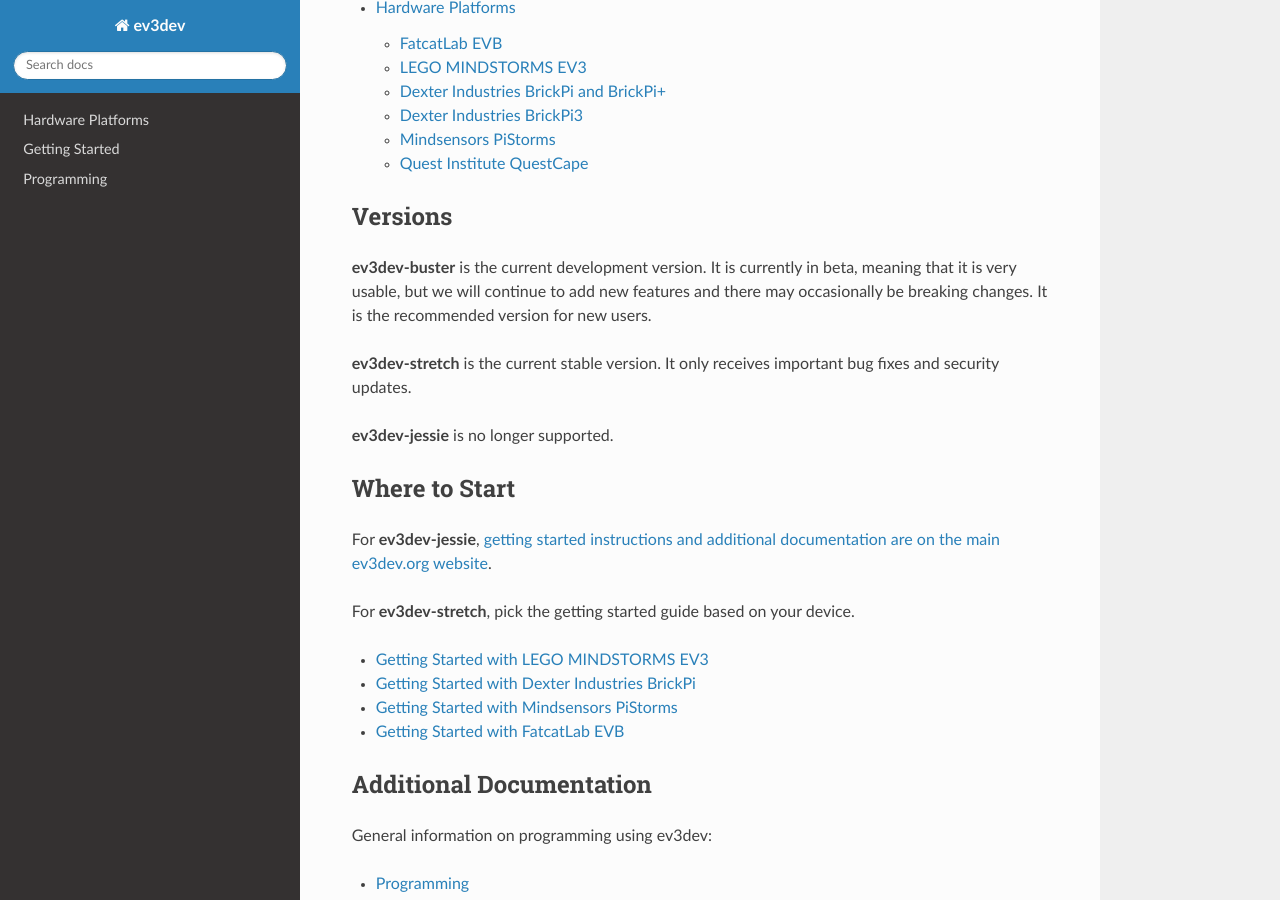
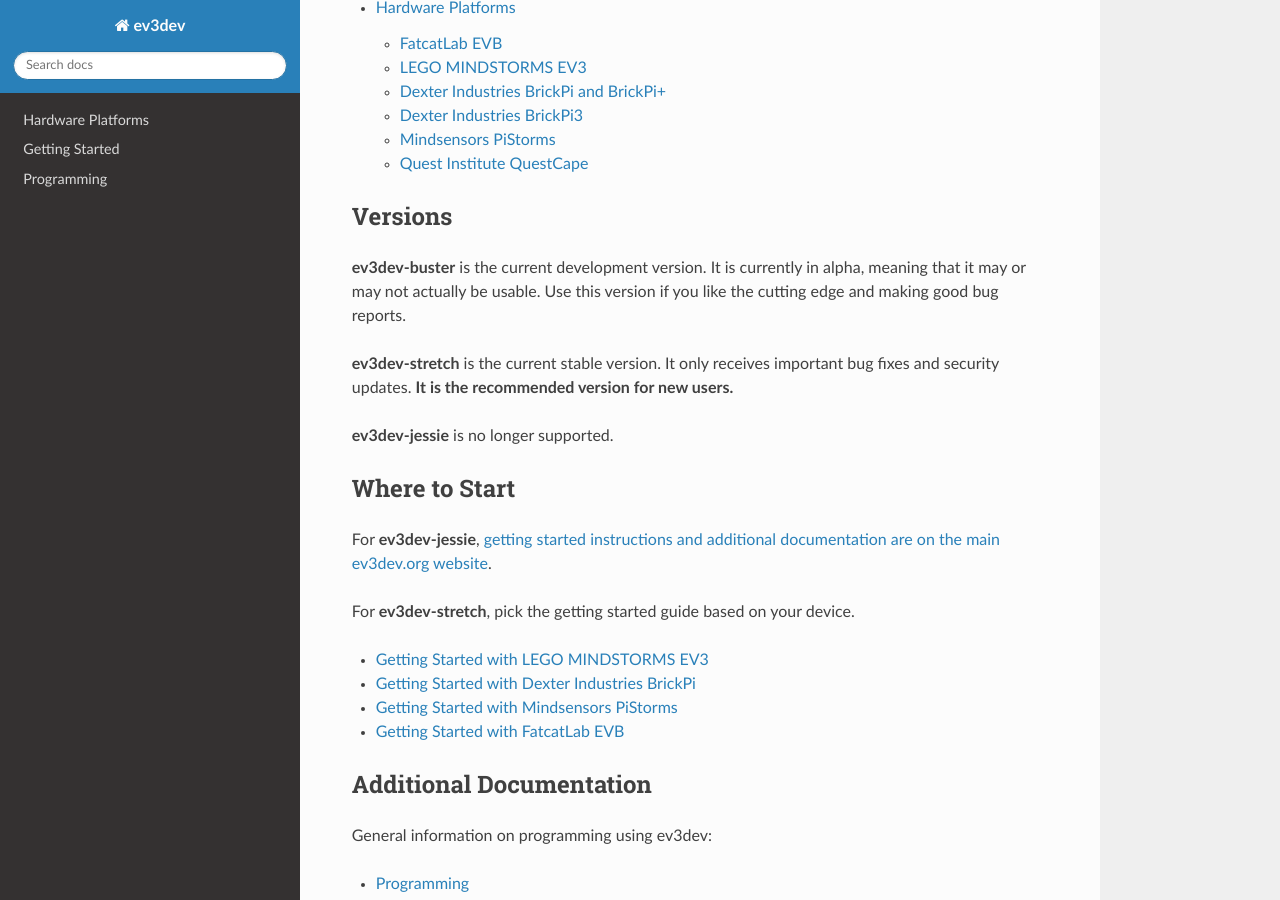
Before and after one commit to ev3dev/ev3dev, a Sphinx documentation site: the page built from docs/index.rst, in a window 1280 px wide and 900 px high, scrolled down 588 px. Built offline with Sphinx 7.4.7 and the Read the Docs theme 2.0.0, drawn with Linux system fonts in a browser that asks for light colours.

Commit message:
Update index.rst

```diff
--- a/docs/index.rst
+++ b/docs/index.rst
@@ -38,12 +38,12 @@
 Versions
 ========
 
-**ev3dev-buster** is the current development version. It is currently in beta,
-meaning that it is very usable, but we will continue to add new features and
-there may occasionally be breaking changes. It is the recommended version for new users.
+**ev3dev-buster** is the current development version. It is currently in alpha,
+meaning that it may or may not actually be usable. Use this version if you like
+the cutting edge and making good bug reports.
 
 **ev3dev-stretch** is the current stable version. It only receives important bug
-fixes and security updates.
+fixes and security updates. **It is the recommended version for new users.**
 
 **ev3dev-jessie** is no longer supported.
 
```
